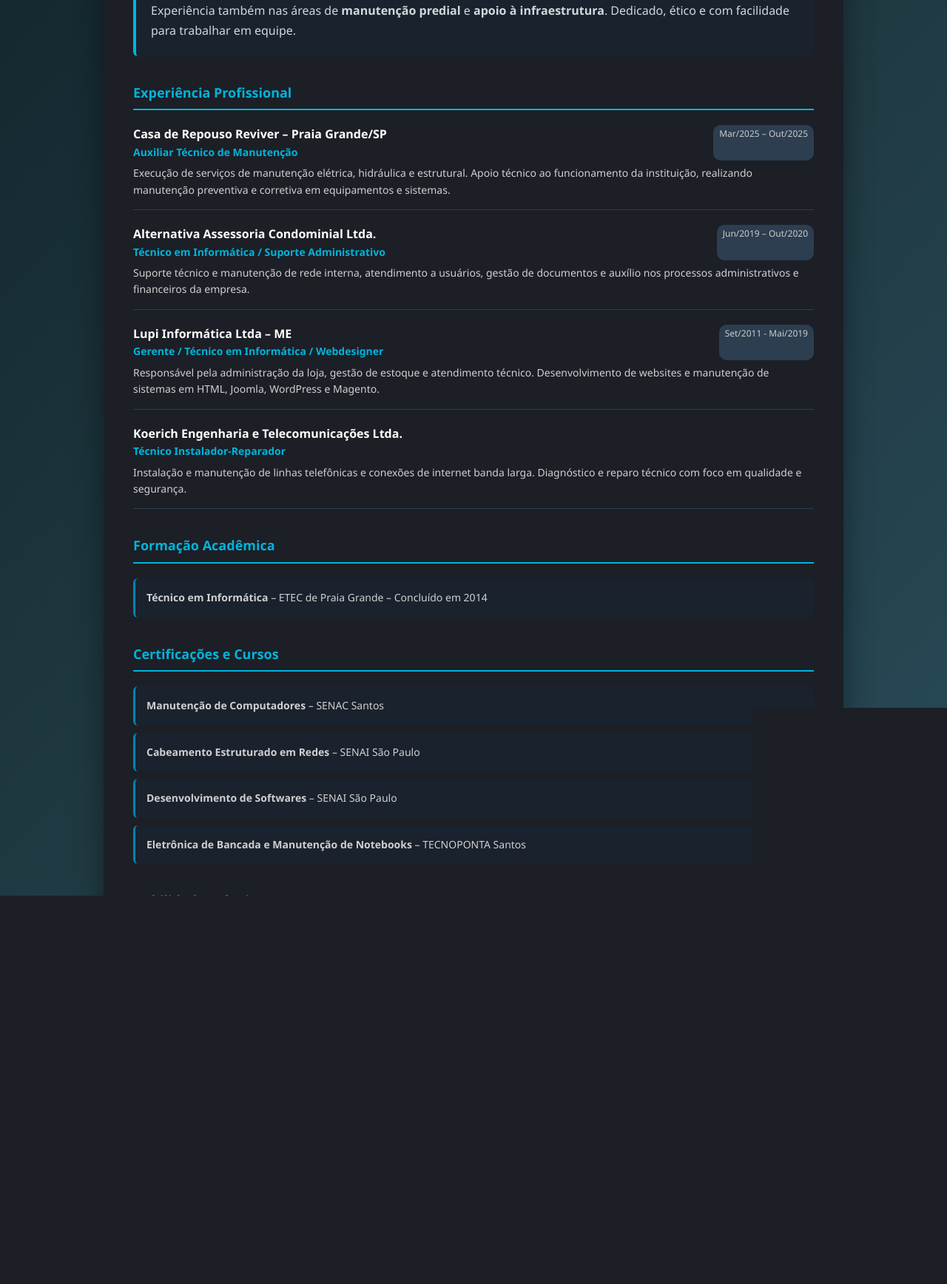
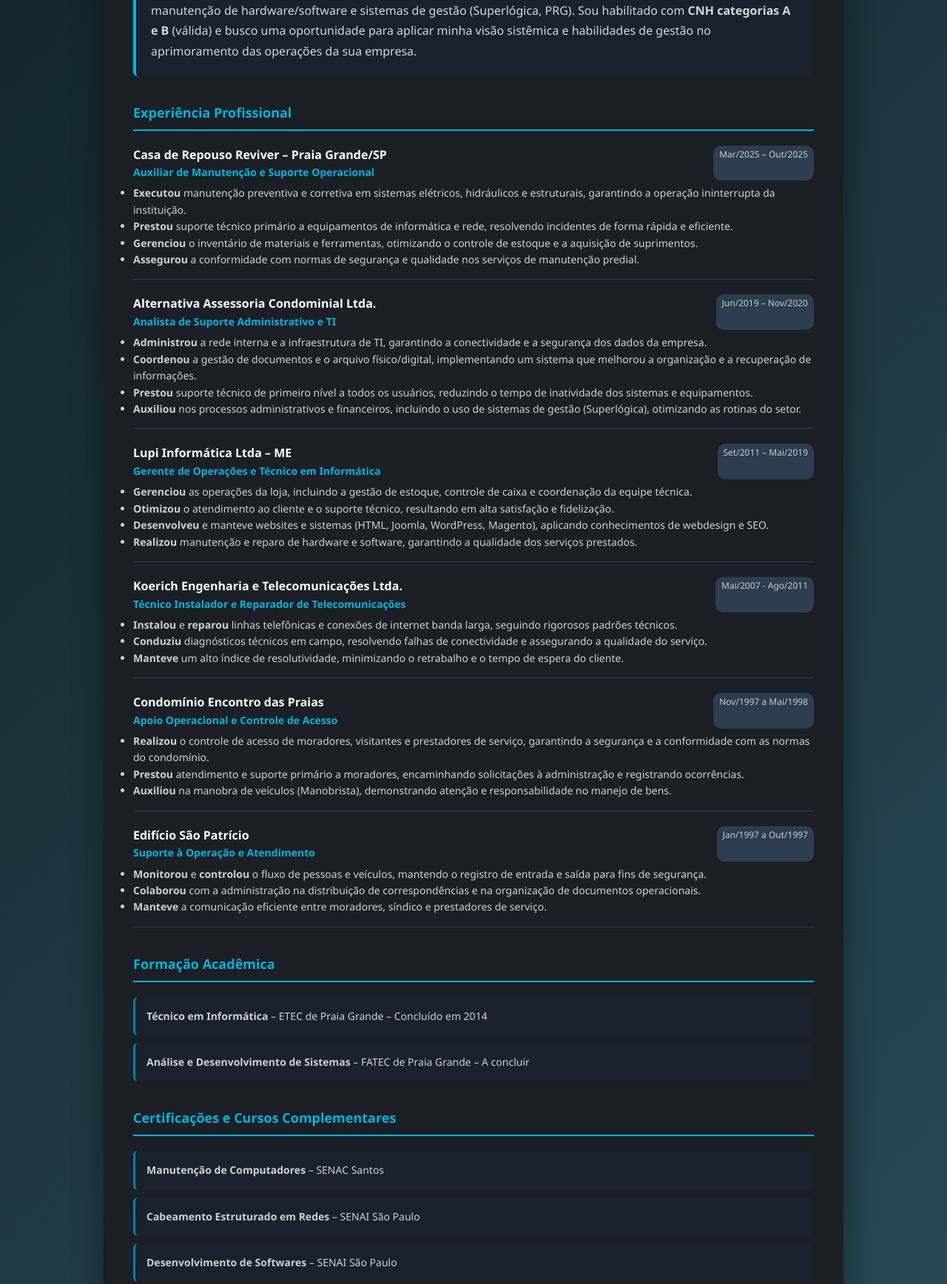
Before and after one commit to ers13/curriculo-profissional-evandro-ricardo, a plain HTML site: page index.html in a window 1280 px wide. Shown: the part 568-2304 px from the top of the page at 74% size. Drawn offline with Linux system fonts and the light colour scheme.

Commit message:
Update index.html

```diff
--- a/index.html
+++ b/index.html
@@ -3,8 +3,8 @@
 <head>
   <meta charset="UTF-8">
   <meta name="viewport" content="width=device-width, initial-scale=1.0">
-  <title>Currículo Profissional – Evandro Ricardo da Silva – Técnico em Informática e Suporte Administrativo</title>
-  <meta name="description" content="Currículo profissional de Evandro Ricardo da Silva – Técnico em Informática e Suporte Administrativo, com ampla experiência em tecnologia, manutenção, redes, webdesign e administração.">
+  <title>Currículo Profissional – Evandro Ricardo da Silva – Especialista em Suporte Administrativo e Infraestrutura de TI</title>
+  <meta name="description" content="Currículo profissional de Evandro Ricardo da Silva – Especialista em Suporte Administrativo e Infraestrutura de TI, com foco em gestão de rotinas, documentação, redes e sistemas.">
   <style>
     *{margin:0;padding:0;box-sizing:border-box;}
     body{
@@ -116,8 +116,8 @@
   <div class="container">
     <header>
       <h1>Evandro Ricardo da Silva</h1>
-      <h2>Técnico em Informática e Suporte Administrativo</h2>
-      <p>Profissional com ampla experiência em tecnologia, manutenção e administração. Atuação em infraestrutura, suporte técnico, portaria e gestão de serviços. Perfil prático, organizado e comprometido com resultados e qualidade no trabalho.</p>
+      <h2>Especialista em Suporte Administrativo e Infraestrutura de TI</h2>
+      <p>Profissional com ênfase em gestão de rotinas administrativas, controle de documentos, suporte técnico e manutenção de infraestrutura de TI. Experiência em otimização de processos e garantia de compatibilidade operacional.</p>
     </header>
     <div class="contact-bar">
       <div class="contact-item"><span class="contact-icon">📍</span> Praia Grande/SP</div>
@@ -129,80 +129,129 @@
       <div class="section">
         <h3 class="section-title">Resumo Profissional</h3>
         <div class="summary">
-          Profissional versátil com experiência consolidada em <strong>tecnologia, manutenção, redes e suporte técnico</strong>. Atuação em ambientes administrativos e operacionais, com foco em eficiência, organização e atendimento de qualidade. Experiência também nas áreas de <strong>manutenção predial</strong> e <strong>apoio à infraestrutura</strong>. Dedicado, ético e com facilidade para trabalhar em equipe.
+          <p>Profissional com mais de 10 anos de experiência em <strong>Suporte Administrativo e Infraestrutura de TI</strong>, com foco em otimização de rotinas, controle de documentos e atendimento ao cliente. Possuo sólida experiência em redes, manutenção de hardware/software e sistemas de gestão (Superlógica, PRG). Sou habilitado com <strong>CNH categorias A e B</strong> (válida) e busco uma oportunidade para aplicar minha visão sistêmica e habilidades de gestão no aprimoramento das operações da sua empresa.</p>
         </div>
       </div>
       <div class="section">
         <h3 class="section-title">Experiência Profissional</h3>
         <div class="job-item">
           <div class="job-header">
-            <div><div class="job-company">Casa de Repouso Reviver – Praia Grande/SP</div><div class="job-position">Auxiliar Técnico de Manutenção</div></div>
+            <div><div class="job-company">Casa de Repouso Reviver – Praia Grande/SP</div><div class="job-position">Auxiliar de Manutenção e Suporte Operacional</div></div>
             <div class="job-period">Mar/2025 – Out/2025</div>
           </div>
           <div class="job-description">
-            Execução de serviços de manutenção elétrica, hidráulica e estrutural. Apoio técnico ao funcionamento da instituição, realizando manutenção preventiva e corretiva em equipamentos e sistemas.
+            <ul>
+              <li><strong>Executou</strong> manutenção preventiva e corretiva em sistemas elétricos, hidráulicos e estruturais, garantindo a operação ininterrupta da instituição.</li>
+              <li><strong>Prestou</strong> suporte técnico primário a equipamentos de informática e rede, resolvendo incidentes de forma rápida e eficiente.</li>
+              <li><strong>Gerenciou</strong> o inventário de materiais e ferramentas, otimizando o controle de estoque e a aquisição de suprimentos.</li>
+              <li><strong>Assegurou</strong> a conformidade com normas de segurança e qualidade nos serviços de manutenção predial.</li>
+            </ul>
           </div>
         </div>
         <div class="job-item">
           <div class="job-header">
-            <div><div class="job-company">Alternativa Assessoria Condominial Ltda.</div><div class="job-position">Técnico em Informática / Suporte Administrativo</div></div>
-            <div class="job-period">Jun/2019 – Out/2020</div>
+            <div><div class="job-company">Alternativa Assessoria Condominial Ltda.</div><div class="job-position">Analista de Suporte Administrativo e TI</div></div>
+            <div class="job-period">Jun/2019 – Nov/2020</div>
           </div>
           <div class="job-description">
-            Suporte técnico e manutenção de rede interna, atendimento a usuários, gestão de documentos e auxílio nos processos administrativos e financeiros da empresa.
+            <ul>
+              <li><strong>Administrou</strong> a rede interna e a infraestrutura de TI, garantindo a conectividade e a segurança dos dados da empresa.</li>
+              <li><strong>Coordenou</strong> a gestão de documentos e o arquivo físico/digital, implementando um sistema que melhorou a organização e a recuperação de informações.</li>
+              <li><strong>Prestou</strong> suporte técnico de primeiro nível a todos os usuários, reduzindo o tempo de inatividade dos sistemas e equipamentos.</li>
+              <li><strong>Auxiliou</strong> nos processos administrativos e financeiros, incluindo o uso de sistemas de gestão (Superlógica), otimizando as rotinas do setor.</li>
+            </ul>
           </div>
         </div>
         <div class="job-item">
           <div class="job-header">
-            <div><div class="job-company">Lupi Informática Ltda – ME</div><div class="job-position">Gerente / Técnico em Informática / Webdesigner</div></div>
-            <div class="job-period">Set/2011 - Mai/2019</div>
+            <div><div class="job-company">Lupi Informática Ltda – ME</div><div class="job-position">Gerente de Operações e Técnico em Informática</div></div>
+            <div class="job-period">Set/2011 – Mai/2019</div>
           </div>
           <div class="job-description">
-            Responsável pela administração da loja, gestão de estoque e atendimento técnico. Desenvolvimento de websites e manutenção de sistemas em HTML, Joomla, WordPress e Magento.
+            <ul>
+              <li><strong>Gerenciou</strong> as operações da loja, incluindo a gestão de estoque, controle de caixa e coordenação da equipe técnica.</li>
+              <li><strong>Otimizou</strong> o atendimento ao cliente e o suporte técnico, resultando em alta satisfação e fidelização.</li>
+              <li><strong>Desenvolveu</strong> e manteve websites e sistemas (HTML, Joomla, WordPress, Magento), aplicando conhecimentos de webdesign e SEO.</li>
+              <li><strong>Realizou</strong> manutenção e reparo de hardware e software, garantindo a qualidade dos serviços prestados.</li>
+            </ul>
           </div>
         </div>
         <div class="job-item">
           <div class="job-header">
-            <div><div class="job-company">Koerich Engenharia e Telecomunicações Ltda.</div><div class="job-position">Técnico Instalador-Reparador</div></div>
+            <div><div class="job-company">Koerich Engenharia e Telecomunicações Ltda.</div><div class="job-position">Técnico Instalador e Reparador de Telecomunicações</div></div>
+            <div class="job-period">Mai/2007 - Ago/2011</div>
           </div>
           <div class="job-description">
-            Instalação e manutenção de linhas telefônicas e conexões de internet banda larga. Diagnóstico e reparo técnico com foco em qualidade e segurança.
+            <ul>
+              <li><strong>Instalou</strong> e <strong>reparou</strong> linhas telefônicas e conexões de internet banda larga, seguindo rigorosos padrões técnicos.</li>
+              <li><strong>Conduziu</strong> diagnósticos técnicos em campo, resolvendo falhas de conectividade e assegurando a qualidade do serviço.</li>
+              <li><strong>Manteve</strong> um alto índice de resolutividade, minimizando o retrabalho e o tempo de espera do cliente.</li>
+            </ul>
+          </div>
+        </div>
+        <div class="job-item">
+          <div class="job-header">
+            <div><div class="job-company">Condomínio Encontro das Praias</div><div class="job-position">Apoio Operacional e Controle de Acesso</div></div>
+            <div class="job-period">Nov/1997 a Mai/1998</div>
+          </div>
+          <div class="job-description">
+            <ul>
+              <li><strong>Realizou</strong> o controle de acesso de moradores, visitantes e prestadores de serviço, garantindo a segurança e a conformidade com as normas do condomínio.</li>
+              <li><strong>Prestou</strong> atendimento e suporte primário a moradores, encaminhando solicitações à administração e registrando ocorrências.</li>
+              <li><strong>Auxiliou</strong> na manobra de veículos (Manobrista), demonstrando atenção e responsabilidade no manejo de bens.</li>
+            </ul>
+          </div>
+        </div>
+        <div class="job-item">
+          <div class="job-header">
+            <div><div class="job-company">Edifício São Patrício</div><div class="job-position">Suporte à Operação e Atendimento</div></div>
+            <div class="job-period">Jan/1997 a Out/1997</div>
+          </div>
+          <div class="job-description">
+            <ul>
+              <li><strong>Monitorou</strong> e <strong>controlou</strong> o fluxo de pessoas e veículos, mantendo o registro de entrada e saída para fins de segurança.</li>
+              <li><strong>Colaborou</strong> com a administração na distribuição de correspondências e na organização de documentos operacionais.</li>
+              <li><strong>Manteve</strong> a comunicação eficiente entre moradores, síndico e prestadores de serviço.</li>
+            </ul>
           </div>
         </div>
       </div>
       <div class="section">
         <h3 class="section-title">Formação Acadêmica</h3>
         <div class="education-item"><strong>Técnico em Informática</strong> – ETEC de Praia Grande – Concluído em 2014</div>
-      </div>
+		<div class="education-item"><strong>Análise e Desenvolvimento de Sistemas</strong> – FATEC de Praia Grande – A concluir</div>
+		</div>
       <div class="section">
-        <h3 class="section-title">Certificações e Cursos</h3>
+        <h3 class="section-title">Certificações e Cursos Complementares</h3>
         <div class="course-item"><strong>Manutenção de Computadores</strong> – SENAC Santos</div>
         <div class="course-item"><strong>Cabeamento Estruturado em Redes</strong> – SENAI São Paulo</div>
         <div class="course-item"><strong>Desenvolvimento de Softwares</strong> – SENAI São Paulo</div>
         <div class="course-item"><strong>Eletrônica de Bancada e Manutenção de Notebooks</strong> – TECNOPONTA Santos</div>
+        <div class="course-item"><strong>Sistemas de Gestão</strong> – Treinamento em Superlógica e PRG</div>
       </div>
       <div class="section">
         <h3 class="section-title">Habilidades Técnicas</h3>
         <div class="skills-grid">
-          <div class="skill-item"><strong>Informática:</strong> manutenção de PCs, notebooks e redes locais</div>
-          <div class="skill-item"><strong>Administração:</strong> organização de documentos e controle de processos internos</div>
-          <div class="skill-item"><strong>Redes:</strong> configuração e manutenção de roteadores e cabeamento estruturado</div>
-          <div class="skill-item"><strong>Web:</strong> criação e manutenção de sites em HTML, CSS e WordPress</div>
-          <div class="skill-item"><strong>Softwares:</strong> Windows, Linux, Office, ferramentas Google e ERP Superlógica</div>
-          <div class="skill-item"><strong>Manutenção Predial:</strong> elétrica, hidráulica e pequenos reparos</div>
+          <div class="skill-item"><strong>Administrativas:</strong> Controle de Documentos, Inventário, Logística Operacional, Atendimento ao Cliente, Uso de Sistemas ERP (Superlógica, PRG).</div>
+          <div class="skill-item"><strong>Informática (Hardware/Software):</strong> Manutenção Preventiva e Corretiva de PCs/Notebooks, Instalação e Configuração de Sistemas Operacionais (Windows, Linux), Pacote Office – Avançado.</div>
+          <div class="skill-item"><strong>Redes e Infraestrutura:</strong> Configuração de Redes Locais (LAN), Cabeamento Estruturado, Roteadores, Diagnóstico e Reparo de Conectividade.</div>
+          <div class="skill-item"><strong>Web e Design:</strong> Desenvolvimento e Manutenção de Sites (HTML, CSS), Plataformas CMS (WordPress, Joomla, Magento).</div>
+          <div class="skill-item"><strong>Manutenção & Reparos:</strong> Conhecimento em Elétrica Básica, Hidráulica, Reparos Prediais e Eletrônica de Bancada.</div>
+          <div class="skill-item"><strong>Competências Transferíveis:</strong> Organização, Comunicação Interpessoal, Resolução de Problemas, Trabalho em Equipe.</div>
         </div>
       </div>
       <div class="section">
         <h3 class="section-title">Informações Adicionais</h3>
         <div class="info-grid">
           <div class="info-box">CNH categorias A e B – válida</div>
-          <div class="info-box">Disponibilidade imediata</div>
+          <div class="info-box">Disponibilidade imediata para início</div>
           <div class="info-box">Residente em Praia Grande/SP</div>
         </div>
       </div>
       <div class="section" style="text-align:center;color:#b0bec5;font-style:italic;">
-        “Tecnologia e comprometimento são as bases do meu trabalho.”
+        "Tecnologia e comprometimento são as bases do meu trabalho."
       </div>
+      <!-- keywords: administração, controle de documentos, inventário, logística, suporte técnico, redes, manutenção preventiva, atendimento ao cliente, Word, Excel, Superlógica, PRG, WordPress, cabeamento estruturado, CNH A/B -->
     </div>
   </div>
 </body>
```
